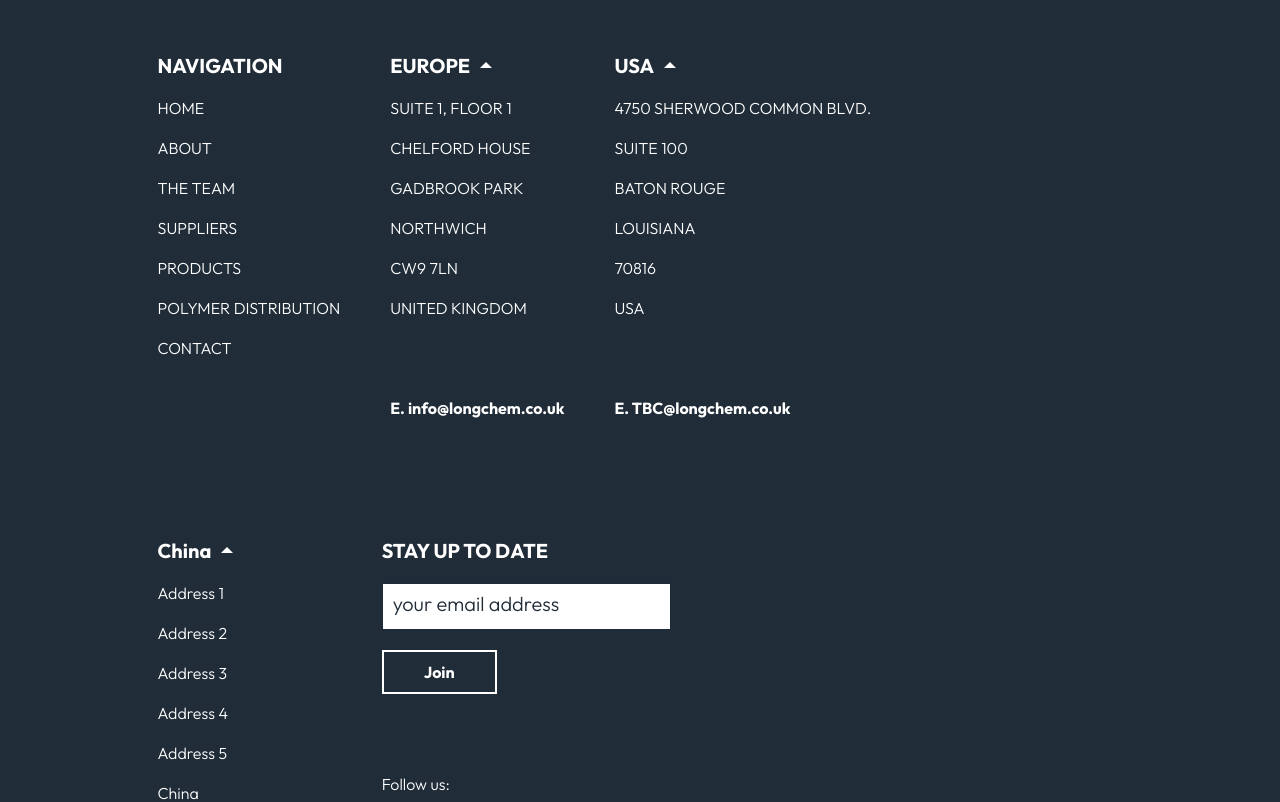
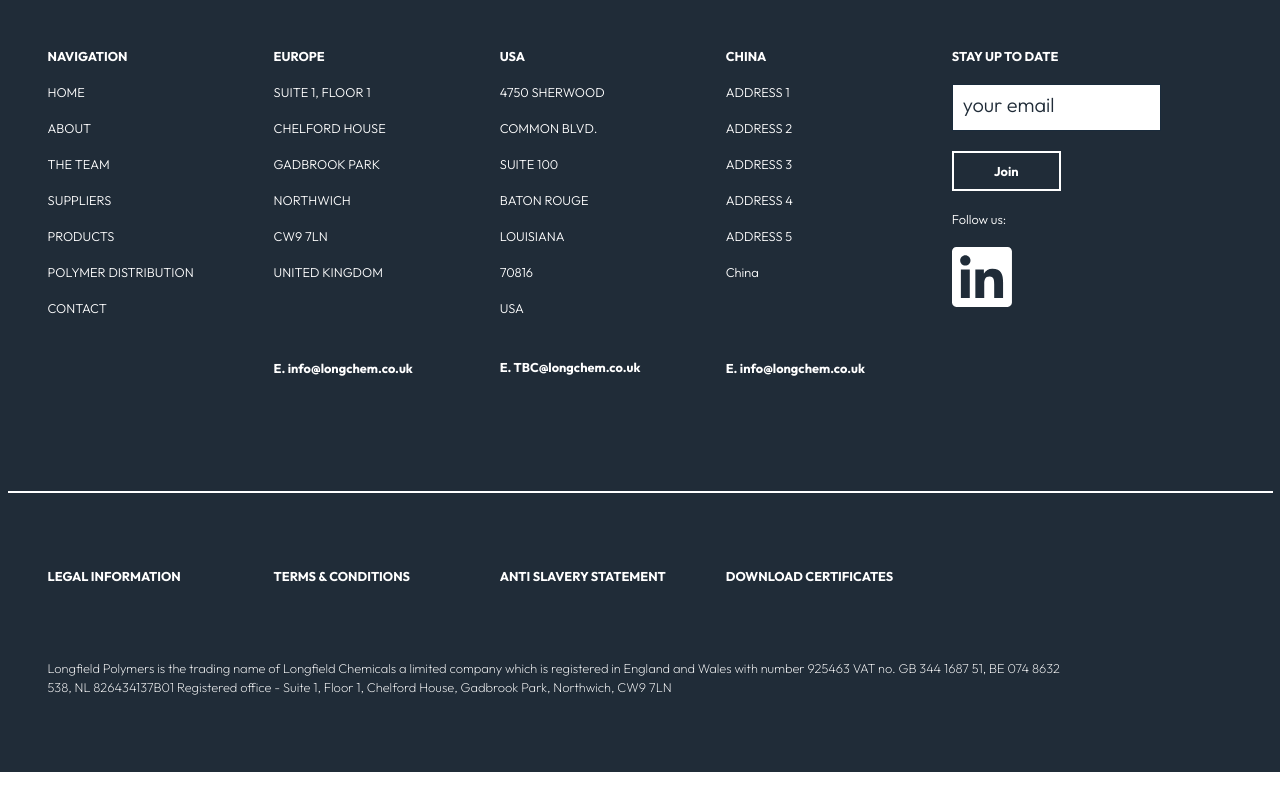
Before and after one commit to camcgreen/longfield, a Next.js app: page / in a window 1280 px wide. Shown: the part 4760-5562 px from the top of the page. After the commit the page ends 5532 px from the top, so only its background shows below. Built offline with nearby package versions, Linux system fonts and the light colour scheme.

Commit message:
max width for footer

```diff
--- a/components/footer.js
+++ b/components/footer.js
@@ -58,13 +58,19 @@ const Footer = () => {
           >
             <h1
               style={{ marginBottom: showEurope ? 20 : 0 }}
-              onClick={() => setShowEurope(!showEurope)}
+              onClick={() => {
+                if (window.innerWidth <= 1024) {
+                  setShowEurope(!showEurope);
+                }
+              }}
             >
               EUROPE <img src={showEurope ? '/fUp.svg' : '/fDown.svg'} alt='' />
             </h1>
             <div
               className={styles.europe}
-              style={{ display: showEurope ? 'block' : 'none' }}
+              style={{
+                display: showEurope ? 'block' : 'none',
+              }}
             >
               <li>SUITE 1, FLOOR 1</li>
               <li>CHELFORD HOUSE</li>
@@ -74,6 +80,7 @@ const Footer = () => {
               <li>UNITED KINGDOM</li>
               <li
                 className={styles.email}
+                // style={{ marginBottom: showEurope ? 40 : 0 }}
                 style={{ marginBottom: showEurope ? 40 : 0 }}
               >
                 <a
@@ -93,7 +100,12 @@ const Footer = () => {
           >
             <h1
               style={{ marginBottom: showUsa ? 20 : 0 }}
-              onClick={() => setShowUsa(!showUsa)}
+              // onClick={() => setShowUsa(!showUsa)}
+              onClick={() => {
+                if (window.innerWidth <= 1024) {
+                  setShowUsa(!showUsa);
+                }
+              }}
             >
               USA <img src={showUsa ? '/fUp.svg' : '/fDown.svg'} alt='' />
             </h1>
@@ -101,14 +113,16 @@ const Footer = () => {
               className={styles.usa}
               style={{ display: showUsa ? 'block' : 'none' }}
             >
-              <li>4750 SHERWOOD COMMON BLVD. </li>
+              <li>4750 SHERWOOD</li>
+              <li>COMMON BLVD.</li>
               <li>SUITE 100</li>
               <li>BATON ROUGE</li>
               <li>LOUISIANA</li>
               <li>70816</li>
               <li>USA</li>
               <li
-                className={styles.email}
+                className={`${styles.email} ${styles.emailUsa}`}
+                // style={{ marginBottom: showUsa ? 40 : 0 }}
                 style={{ marginBottom: showUsa ? 40 : 0 }}
               >
                 E. TBC@longchem.co.uk
@@ -121,26 +135,33 @@ const Footer = () => {
             // style={{ marginTop: 20 }}
           >
             <h1
+              // style={{ marginBottom: showChina ? 60 : 60 }}
               style={{ marginBottom: showChina ? 20 : 0 }}
-              onClick={() => setShowChina(!showChina)}
+              // onClick={() => setShowChina(!showChina)}
+              onClick={() => {
+                if (window.innerWidth <= 1024) {
+                  setShowChina(!showChina);
+                }
+              }}
             >
-              China <img src={showChina ? '/fUp.svg' : '/fDown.svg'} alt='' />
+              CHINA <img src={showChina ? '/fUp.svg' : '/fDown.svg'} alt='' />
             </h1>
             <div
               className={styles.china}
               style={{ display: showChina ? 'block' : 'none' }}
             >
-              <li>Address 1</li>
-              <li>Address 2</li>
-              <li>Address 3</li>
-              <li>Address 4</li>
-              <li>Address 5</li>
+              <li>ADDRESS 1</li>
+              <li>ADDRESS 2</li>
+              <li>ADDRESS 3</li>
+              <li>ADDRESS 4</li>
+              <li>ADDRESS 5</li>
               <li>China</li>
               <li className={styles.email}>
                 <a
                   href='mailto:info@longchem.co.uk'
                   target='_blank'
                   rel='noopener noreferrer'
+                  style={{ marginBottom: showChina ? 40 : 0 }}
                 >
                   E. info@longchem.co.uk
                 </a>
@@ -149,7 +170,7 @@ const Footer = () => {
           </ul>
           <ul className={`${styles.column} ${styles.form}`}>
             <h1>STAY UP TO DATE</h1>
-            <input type='text' placeholder='your email address' />
+            <input type='text' placeholder='your email' />
             <button>Join</button>
             <li>Follow us:</li>
             {/* <img className={styles.linkedin} src='/linkedin.svg' alt='' /> */}
--- a/styles/Footer.module.css
+++ b/styles/Footer.module.css
@@ -15,25 +15,36 @@
   display: flex;
   flex-direction: row;
   flex-wrap: wrap;
-  padding: 0px 150px;
+  /* padding: 0px 150px; */
   /* padding-bottom: 80px; */
   /* justify-content: center; */
+  /* padding: 40px 150px; */
+  /* padding: 0 150px; */
+  padding: 75px 40px;
 }
 
 .column {
   list-style: none;
-  font-size: 1.25rem;
+  /* font-size: 1.25rem; */
+  font-size: 0.8rem;
   font-weight: 300;
-  margin-right: 50px;
-  margin-top: 80px;
+  /* margin-right: 50px; */
+  margin-right: 20px;
+  /* margin-top: 80px; */
+  margin-bottom: 0;
+  /* width: 180px; */
+  width: calc(100% / 5.75);
+  min-width: 145px;
+  /* height: 200px; */
 }
 
 .column h1 {
-  font-size: 1.25rem;
+  /* font-size: 1.25rem; */
+  font-size: 0.8rem;
   font-weight: bold;
   /* margin-bottom: 80px; */
   margin-bottom: 20px;
-  cursor: pointer;
+  /* cursor: pointer; */
   display: flex;
   align-items: center;
 }
@@ -41,11 +52,13 @@
 .column h1 img {
   width: 12px;
   margin-left: 10px;
+  display: none;
 }
 
 .column li {
   margin-bottom: 20px;
-  font-size: 1rem;
+  /* font-size: 1rem; */
+  font-size: 0.8rem;
 }
 
 .links li {
@@ -66,6 +79,16 @@
   font-weight: bold;
 }
 
+.emailUsa {
+  /* transform: translateY(-16.5px); */
+  /* transform: translateY(calc(-100% - 4px)); */
+  /* margin: 0; */
+  /* transform: translateY(-220%); */
+  /* margin-top: -220%; */
+  margin-top: 43px;
+  margin-bottom: 0;
+}
+
 .form * {
   margin-bottom: 20px;
 }
@@ -73,7 +96,7 @@
 .column input {
   outline: none;
   border: solid var(--colBody) 1px;
-  padding: 15px 100px 15px 10px;
+  padding: 15px 20px 15px 10px;
 }
 
 .column input:focus {
@@ -87,11 +110,12 @@
   color: white;
   padding: 10px 40px;
   font-weight: bold;
-  font-size: 1rem;
+  /* font-size: 1rem; */
+  font-size: 0.8rem;
   font-family: 'Outfit', Arial;
   cursor: pointer;
   transition: background-color 0.2s ease-in-out, color 0.2s ease-in-out;
-  margin-bottom: 80px;
+  /* margin-bottom: 80px; */
 }
 
 .column button:hover {
@@ -110,23 +134,32 @@
   /* width: 100%; */
   height: 2px;
   background-color: white;
-  margin-top: 120px;
+  /* margin-top: 120px; */
   /* width: calc(100vw - 8px); */
   /* transform: translateX(calc(-1280px / 4)); */
 }
 
 .legal {
-  padding: 0px 150px;
-  padding-bottom: 80px;
+  /* padding: 0px 150px; */
+  /* padding: 40px 150px; */
+  /* padding: 0 150px; */
+  padding: 75px 40px;
+  /* padding-bottom: 80px; */
   display: flex;
   flex-direction: row;
   flex-wrap: wrap;
+  font-size: 0.6rem;
+}
+
+.legalLinks {
+  margin-top: 0;
 }
 
 .legalLinks h1 {
   transition: color 0.2s ease-in-out;
   cursor: pointer;
-  margin-bottom: 20px;
+  margin-bottom: 0;
+  /* margin-bottom: 20px; */
   white-space: nowrap;
 }
 
@@ -135,10 +168,15 @@
 }
 
 .disclaimer {
-  padding: 0px 150px;
-  padding-bottom: 80px;
+  /* padding: 0px 150px; */
+  /* padding: 40px 150px; */
+  /* padding: 0 150px; */
+  padding: 75px 40px;
+  padding-top: 0;
+  /* padding-bottom: 80px; */
   max-width: 1025px;
-  font-size: 1rem;
+  /* font-size: 1rem; */
+  font-size: 0.8rem;
   line-height: 1.5em;
   font-weight: 200;
 }
@@ -146,11 +184,32 @@
 @media (max-width: 1024px) {
   .content {
     flex-direction: column;
-    padding: 0 40px;
+    /* padding: 75px 40px; */
   }
 
-  .column:nth-of-type(3), .column:nth-of-type(4) {
+  .column:first-of-type {
+    margin-bottom: 40px;
+  }
+
+  .column h1 {
+    cursor: pointer;
+  }
+
+  .column h1 img {
+    display: block;
+  }
+
+  .links li {
+    white-space: nowrap;
+  }
+
+  .column:nth-of-type(2), .column:nth-of-type(3), .column:nth-of-type(4), .column:nth-of-type(5) {
     margin-top: 20px;
+    /* margin-top: 5px; */
+  }
+
+  .column:nth-of-type(4) {
+    margin-bottom: 40px;
   }
 
   .column h1 {
@@ -162,32 +221,43 @@
     margin-bottom: 0px;
   }
 
+  .emailUsa {
+    /* transform: translateY(0); */
+    /* margin-top: 80px; */
+    margin-top: 0;
+  }
+
   .break {
-    margin-top: 40px;
+    /* margin-top: 40px; */
   }
 
   .legalLinks:first-of-type {
-    margin-top: 40px;;
+    /* margin-top: 40px; */
   }
 
   .legalLinks {
-    margin-top: 20px;
+    /* margin-top: 20px; */
+  }
+
+  .legalLinks:first-of-type, .legalLinks:last-of-type {
+    margin-bottom: 0;
   }
 
   .legal {
     flex-direction: column;
-    padding: 0 40px;
+    /* padding: 0 40px; */
   }
 
   .disclaimer {
-    margin-top: 20px;
-    padding: 0 40px;
-    padding-bottom: 80px;
+    /* margin-top: 20px; */
+    /* padding: 0 40px; */
+    /* padding-bottom: 80px; */
   }
 }
 
 @media (max-width: 768px) {
   .column h1, .column li {
-    font-size: 1rem;
+    /* font-size: 1rem; */
+    font-size: 0.8rem;
   }
 }
```
